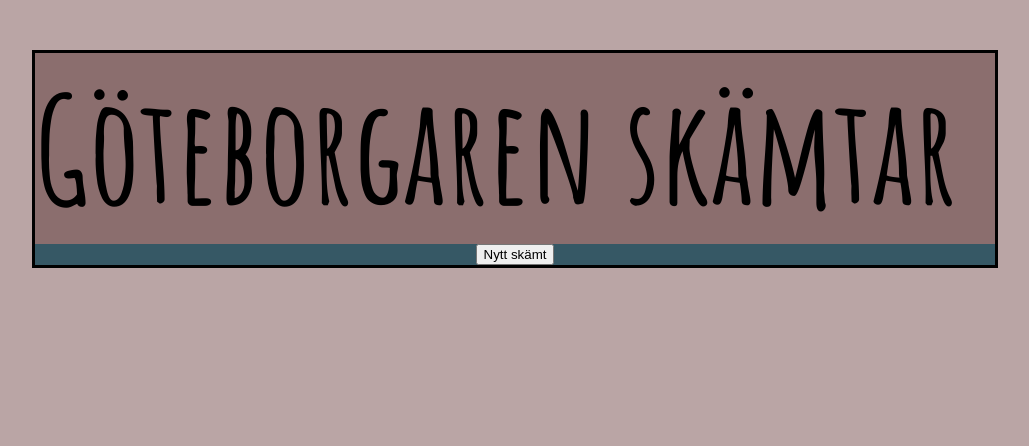
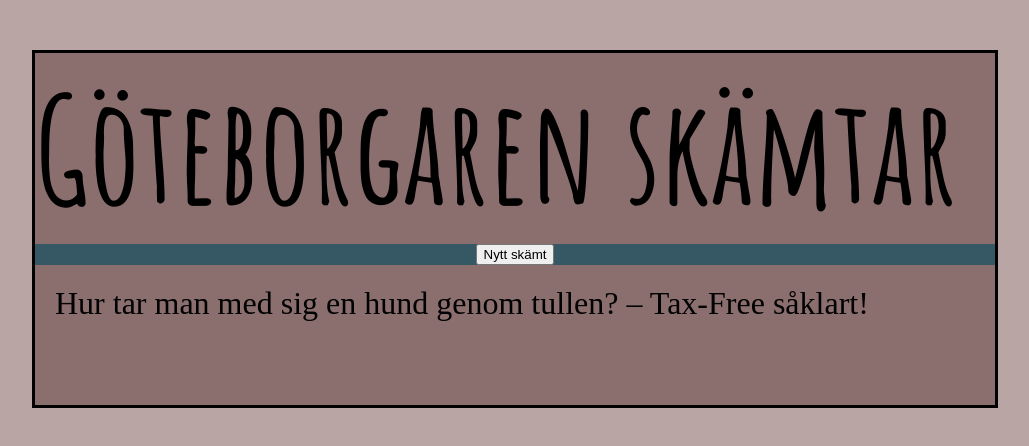
Before and after one commit to HedvigM/mixed-messages, a plain HTML site: page index.html in a window 1280 px wide. Both pictures are taken after a click on the button "Nytt skämt". Shown: the whole page, without its empty margins (125-1154 px from the left). Drawn offline with Linux system fonts and the light colour scheme.

Commit message:
array jokes

```diff
--- a/index.html
+++ b/index.html
@@ -1,20 +1,25 @@
 <!DOCTYPE html>
 <html>
+
 <head>
   <meta charset="UTF-8">
   <title>Mixed Messages</title>
-  <meta property="og:title" content="mixed messages"/>
+  <meta property="og:title" content="mixed messages" />
   <link rel="stylesheet" type="text/css" href="style.css">
 </head>
 
 
 <body>
   <div class="container">
-    <div class="header"><h1>Göteborgaren skämtar</h1>
-    <div class= "button">
+    <div class="header">
+      <h1>Göteborgaren skämtar</h1>
+      <div class="button">
         <button id="getMessage"> Nytt skämt </button>
-    </div>
+      </div>
+    <div id="joke" class="joke"></div>
     </div>
   </div>
+  <script src="messages.js"></script>
 </body>
+
 </html>
--- a/messages.js
+++ b/messages.js
@@ -1,65 +1,32 @@
 function getMessage() {
-    randomNumber = Math.floor(Math.random() * 3);
-    switch (randomNumber) {
-        case 0:
-            return 'Vad säger en Göteborgare till ett Star Wars fan? - JeeDaaaj.';
-        case 1:
-            return 'Vad sa den ena kannibalen till den andra? - E du go eller?';
-        case 2:
-            return 'Varför är det ingen snö på gatorna i Glasgow på vintern? - De e la klart. 600 000 skottar.';
-    }
+    randomNumber = Math.floor(Math.random() * 14);
+    const message = ["Vad säger en Göteborgare till ett Star Wars fan? - JeeDaaaj",
+    "Varför är det ingen snö på gatorna i Glasgow på vintern? - De e la klart. 600 000 skottar.",
+    "Vad sa den ena kannibalen till den andra? - E du go eller?",
+    "Gick det bra med rymdresan? – Nej, den blev uppskjuten.",
+    "Hur vet man att en dykarkurs är inställd? - Instruktören dyker inte upp!",
+    "Hur många bor det i Stockholm? – En dryg miljon!",
+    "Vilket djur är jordens största? – Eeeen-orm!",
+    "En göteborgare frågade Jesus, vad gör du i påsk? – Vet inte, jag har inget spikat.",
+    "Hur många göteborgare bor det i Kanada? – Åttava?",
+    "Hur tar man med sig en hund genom tullen? – Tax-Free såklart!",
+    "Vilken är världens mest musikaliska fågel? – Truten, för det är en måsart.",
+    "Vad anser du om läget i Angola? – De Ango-la-inte mig!",
+    "I vilken stad tar bilköerna aldrig slut? – Konstantinopel.",
+    "Vad är tandläkarnas favoritsport? - Fluorball.",
+    "Ser du mycket på Ishockey? – Nej, bara periodvis."]
+    return message[randomNumber];
 }
-console.log(getMessage());
-
-
-
-const knapp = document.createElement("getMessage");
 
 
 
 
+const knapp = document.getElementById("getMessage");
+const jokeDiv = document.getElementById('joke')
 
-knapp.addEventListener ("click", function() {
-  alert("did something");
+knapp.addEventListener("click", function () {
+    console.log(jokeDiv)
+    const joke = getMessage();
+    console.log(joke);
+    jokeDiv.innerHTML = joke
 });
-
-
-/*
-Gick det bra med rymdresan?
-– Nej, den blev uppskjuten.
-
-Hur vet man att en dykarkurs är inställd?
-- Instruktören dyker inte upp!
-
-Hur tröstar man en vegan?
-– Soja, soja!
-
-Hur många bor det i Stockholm?
-– En dryg miljon!
-
-Vilket djur är jordens största?
-– Eeeen-orm!
-
-En göteborgare frågade Jesus, vad gör du i påsk?
-– Vet inte, jag har inget spikat.
-
-Hur många göteborgare bor det i Kanada?
-– Åttava?
-
-Hur tar man med sig en hund genom tullen?
-– Tax-Free såklart!
-
-Vilken är världens mest musikaliska fågel?
-– Truten, för det är en måsart.
-
-Vad anser du om läget i Angola?
-– De Ango-la-inte mig!
-
-I vilken stad tar bilköerna aldrig slut?
-– Konstantinopel.
-
-Vad är tandläkarnas favoritsport?
-- Fluorball.
-
-Ser du mycket på Ishockey?
-– Nej, bara periodvis. */
--- a/style.css
+++ b/style.css
@@ -8,7 +8,7 @@ body {
 
 .container {
   width: 60em;
-  margin: 0 auto;
+  margin: auto;
   display: center;
   margin-top: 50px;
   background-color: #8b6e6e;
@@ -28,6 +28,17 @@ h1 {
   justify-content: center;
 }
 
+.joke {
+  color: #000000;
+  font-size: 2em;
+  margin: 10px;
+  padding: 10px;
+  background-color: #8b6e6e;
+  /*display: flex;*/
+  justify-content: center;
+  height: 100px;
+}
+
 p {
   font-size: 1.5em;
   margin: 1em;
```
Also changed, not shown: message.js (deleted, +0 -65 lines), 1 other file.
